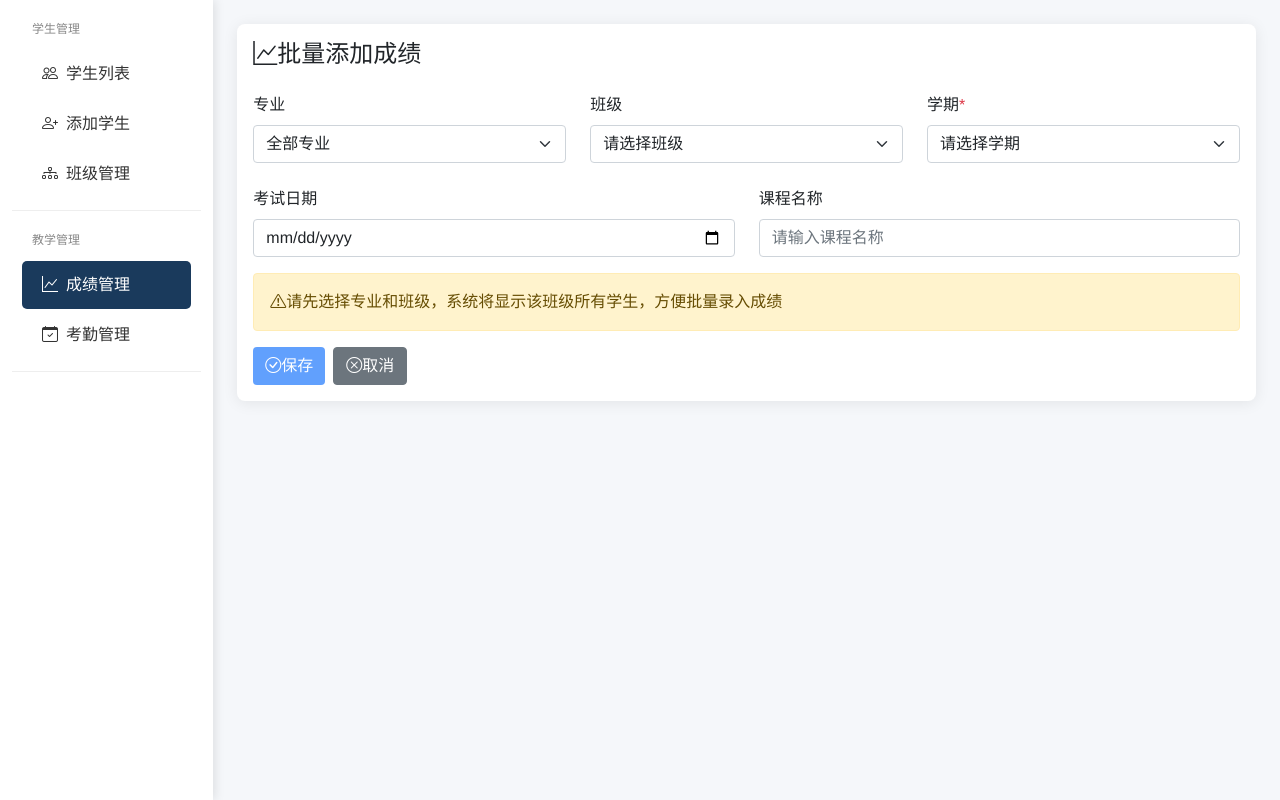
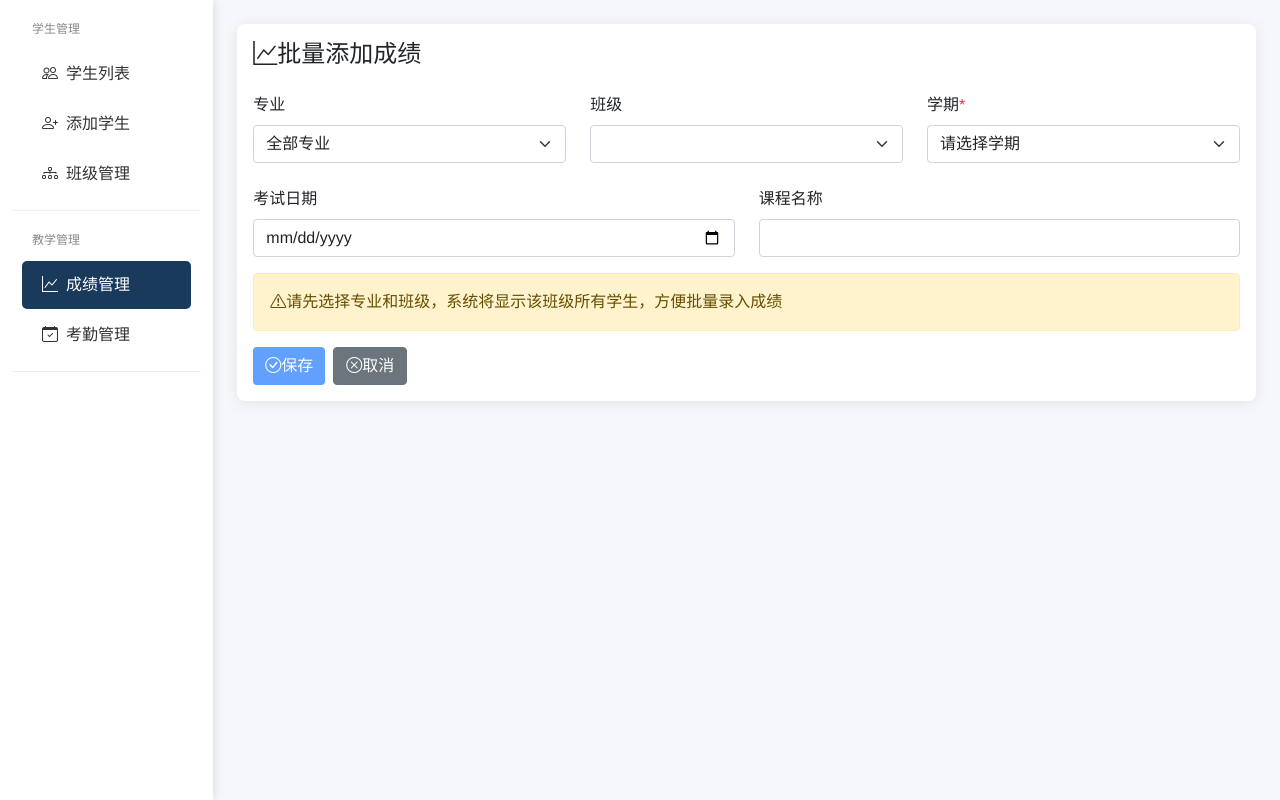
Before and after one commit to 12408sehun-create/python-, a Flask app: page /grades/add in a window 1280 px wide. Shown: the part 56-856 px from the top of the page. Run offline with Flask 3, Linux system fonts and the light colour scheme; data comes from the database, SQL or seed files in the repository; both versions use the stored data as it was after the commit.

Commit message:
fix hint占位

```diff
--- a/templates/attendance_add.html
+++ b/templates/attendance_add.html
@@ -30,7 +30,7 @@
                 </div>
                 <div class="col-md-3">
                     <label for="course_name" class="form-label">课程名称</label>
-                    <input type="text" class="form-control" id="course_name" name="course_name" placeholder="请输入课程名称">
+                    <input type="text" class="form-control" id="course_name" name="course_name">
                 </div>
             </div>
 
@@ -162,7 +162,7 @@ function showStudents(className) {
                        '<option value="迟到">迟到</option>' +
                        '<option value="请假">请假</option>' +
                        '</select></td>' +
-                       '<td><input type="text" class="form-control form-control-sm" name="remarks_' + student.student_id + '" placeholder="备注"></td>';
+                       '<td><input type="text" class="form-control form-control-sm" name="remarks_' + student.student_id + '" placeholder=""></td>';
         studentTableBody.appendChild(tr);
     });
 
--- a/templates/grade_add.html
+++ b/templates/grade_add.html
@@ -56,7 +56,7 @@
                 </div>
                 <div class="col-md-6 mb-3">
                     <label for="course_name" class="form-label">课程名称</label>
-                    <input type="text" class="form-control" id="course_name" name="course_name" placeholder="请输入课程名称">
+                    <input type="text" class="form-control" id="course_name" name="course_name">
                 </div>
             </div>
 
@@ -99,6 +99,7 @@
         </form>
     </div>
 </div>
+
 
 <script>
 // 班级数据（从后端获取）
@@ -184,10 +185,10 @@ function showStudents(className) {
         var tr = document.createElement('tr');
         tr.innerHTML = '<td>' + student.student_id + '</td>' +
                        '<td>' + student.name + '</td>' +
-                       '<td><input type="number" class="form-control no-spinner attendance-score" name="attendance_score_' + student.student_id + '" min="0" step="0.1" placeholder="出勤成绩"></td>' +
-                       '<td><input type="number" class="form-control no-spinner activity-score" name="activity_score_' + student.student_id + '" min="0" step="0.1" placeholder="活动成绩"></td>' +
-                       '<td><input type="number" class="form-control no-spinner final-score" name="final_score_' + student.student_id + '" min="0" step="0.1" placeholder="期末成绩"></td>'+
-                       '<td><input type="number" class="form-control no-spinner total-score" name="score_' + student.student_id + '" min="0" step="0.1" placeholder="请输入总成绩"></td>';
+                       '<td><input type="number" class="form-control no-spinner attendance-score" name="attendance_score_' + student.student_id + '" min="0" step="0.1"></td>' +
+                       '<td><input type="number" class="form-control no-spinner activity-score" name="activity_score_' + student.student_id + '" min="0" step="0.1"></td>' +
+                       '<td><input type="number" class="form-control no-spinner final-score" name="final_score_' + student.student_id + '" min="0" step="0.1"></td>'+
+                       '<td><input type="number" class="form-control no-spinner total-score" name="score_' + student.student_id + '" min="0" step="0.1"></td>';
 
         studentTableBody.appendChild(tr);
     });
@@ -214,7 +215,7 @@ document.addEventListener('DOMContentLoaded', function() {
         filteredClasses = allClasses.filter(function(c) { return c.major === major; });
     }
 
-    classSelect.innerHTML = '<option value="">请选择班级</option>';
+    classSelect.innerHTML = '<option value=""></option>';
     filteredClasses.forEach(function(cls) {
         var option = document.createElement('option');
         option.value = cls.name;
```
Also changed, not shown: college.db.
